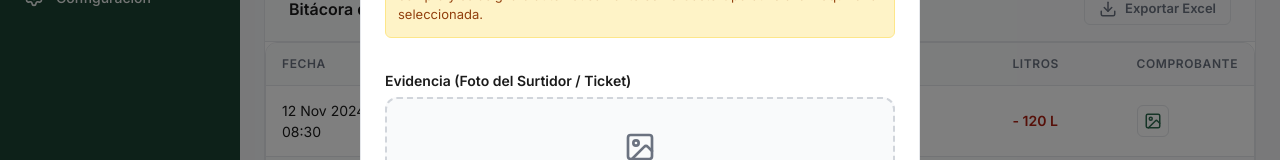
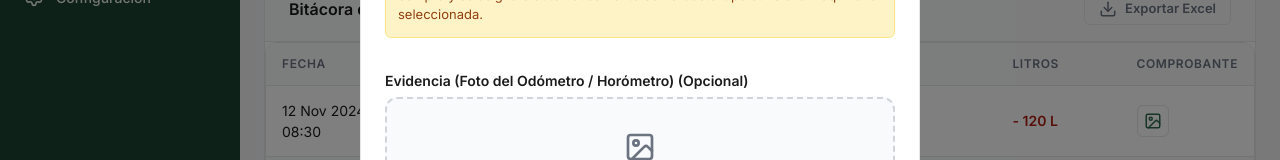
Before and after one commit to digimedios-stream/agrolaz-demo, a React (Vite) app: page /combustible in a window 1280 px wide. Both pictures are taken after a click on the button "Registrar Movimiento". Shown: the part 460-620 px from the top of the page. Built offline with nearby package versions, Linux system fonts and the light colour scheme.

Commit message:
Update Evidencia label based on tipoMovimiento in Combustible

```diff
--- a/src/pages/Combustible.jsx
+++ b/src/pages/Combustible.jsx
@@ -208,7 +208,11 @@ export default function Combustible() {
           )}
 
           <div className="combustible__form-field mt-md">
-            <label>Evidencia (Foto del Surtidor / Ticket)</label>
+            <label>
+              {tipoMovimiento === 'consumo'
+                ? 'Evidencia (Foto del Odómetro / Horómetro) (Opcional)'
+                : 'Evidencia (Foto del Surtidor / Ticket)'}
+            </label>
             <div className="combustible__upload-zone">
               <ImageIcon size={32} className="text-secondary mb-sm" />
               <p className="text-sm">Arrastra la imagen o haz clic para subir</p>
```
